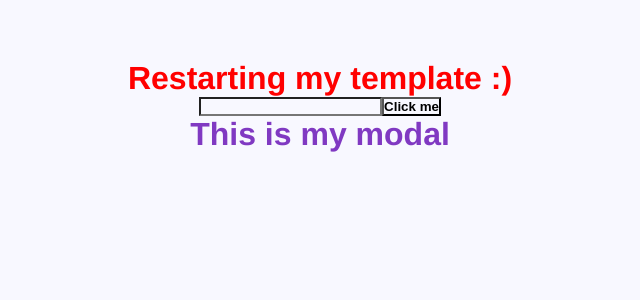
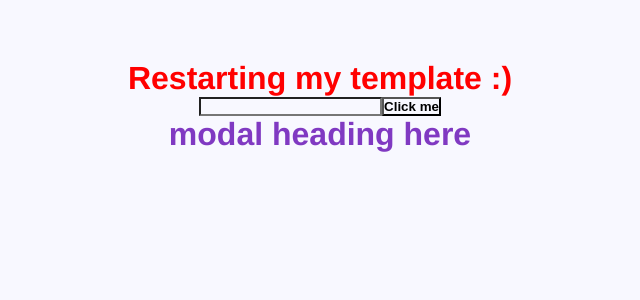
Before and after one commit to kiboma2021/vue-modal, a Vue app: page / in a window 1280 px wide. Shown: the top 300 px of the page, without its empty margins (320-960 px from the left). Built offline with nearby package versions, Linux system fonts and the light colour scheme.

Commit message:
Add and register prop

```diff
--- a/src/App.vue
+++ b/src/App.vue
@@ -6,7 +6,7 @@
   <button @click="addClass">Click me</button>
 </div>
 
-<Modal />
+<Modal header="modal heading here" />
 
 </template>
 
--- a/src/components/Modal.vue
+++ b/src/components/Modal.vue
@@ -1,6 +1,12 @@
 <template>
-    <h1>This is my modal</h1>
+    <h1>{{header}}</h1>
 </template>
+<script>
+export default {
+    props: ['header',]
+}
+</script>
+
 <style scoped>
 h1 {
     color: rgb(128, 57, 194);
```
